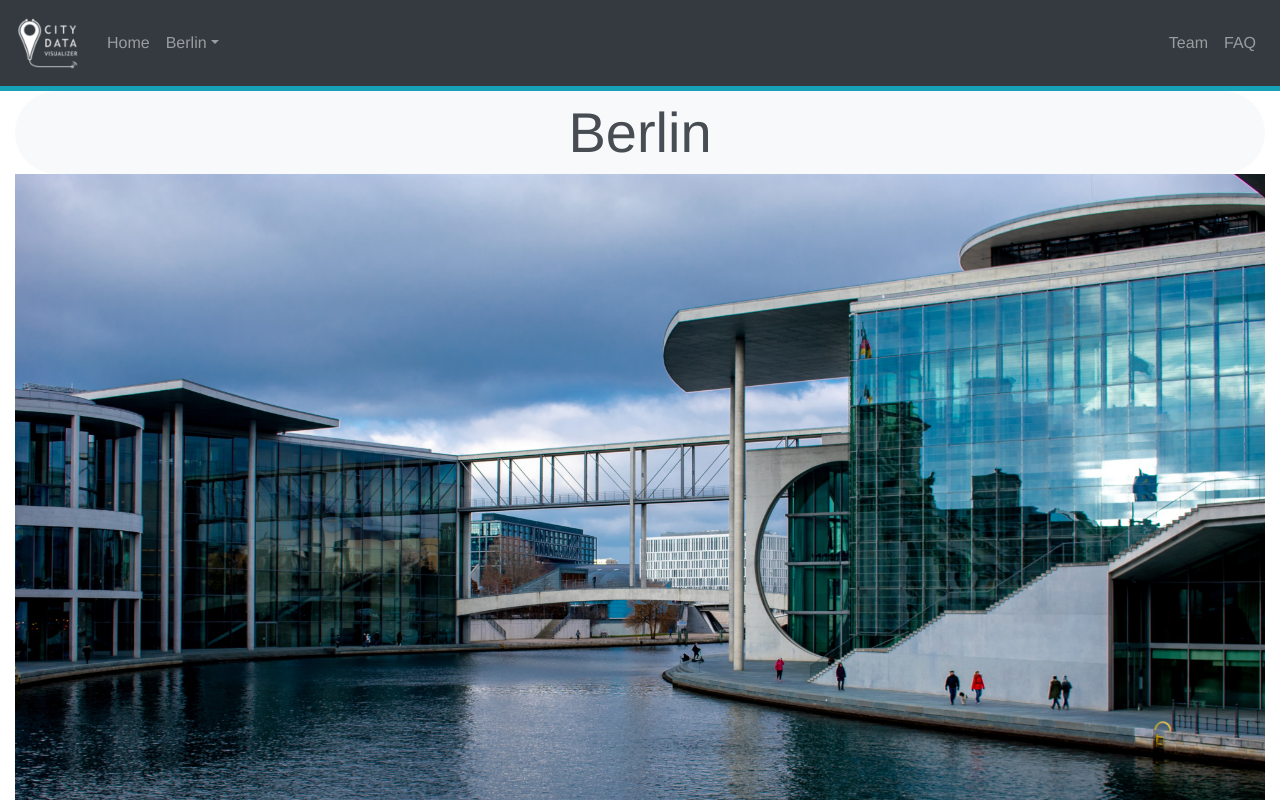
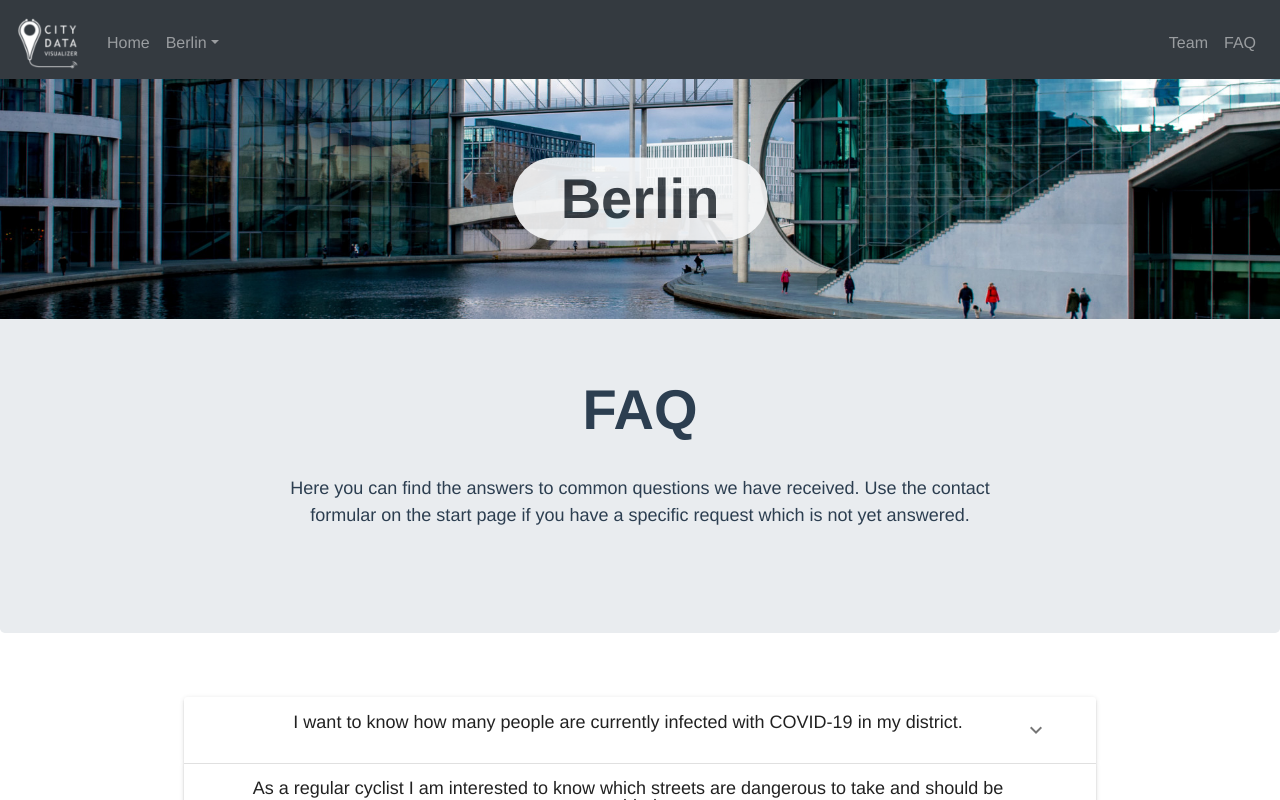
Before and after one commit to Api-visualizer/city-data-visualizer-FE, a Vue app: page /faq in a window 1280 px wide. Shown: the top 800 px of the page. Built offline with nearby package versions, Linux system fonts and the light colour scheme; what vue-apexcharts would draw is missing.

Commit message:
[FIX] styling

```diff
--- a/src/views/Faq.vue
+++ b/src/views/Faq.vue
@@ -40,7 +40,7 @@
         We have created this website in behalf of the bachelor's degree program Media Informatics.
         The project City Data Visualizer will end in february 2021.
         After february the website may be offline or not updated with new data.
-        If you have questions or want to get in touch with the team please use the <a href= "/#contact">contact formular</a> on the start page.</p>
+        If you have questions or want to get in touch with the team please use the <a href="/#contact">contact formular</a> on the start page.</p>
     </div>
 
   </div>
@@ -130,4 +130,5 @@ p {
 
 .jumbotron>p {
   padding: 0 20% 0 20%;
-}gemäß der task
+}
+</style>
```
